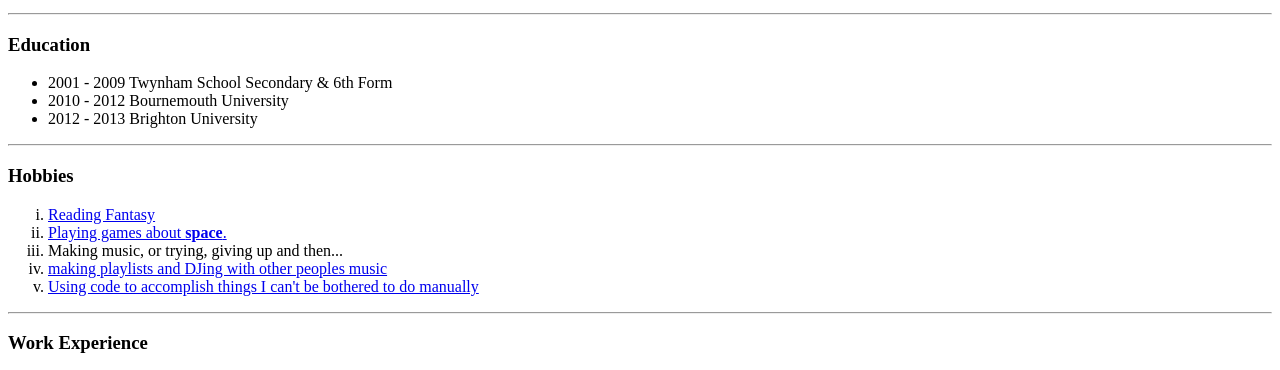
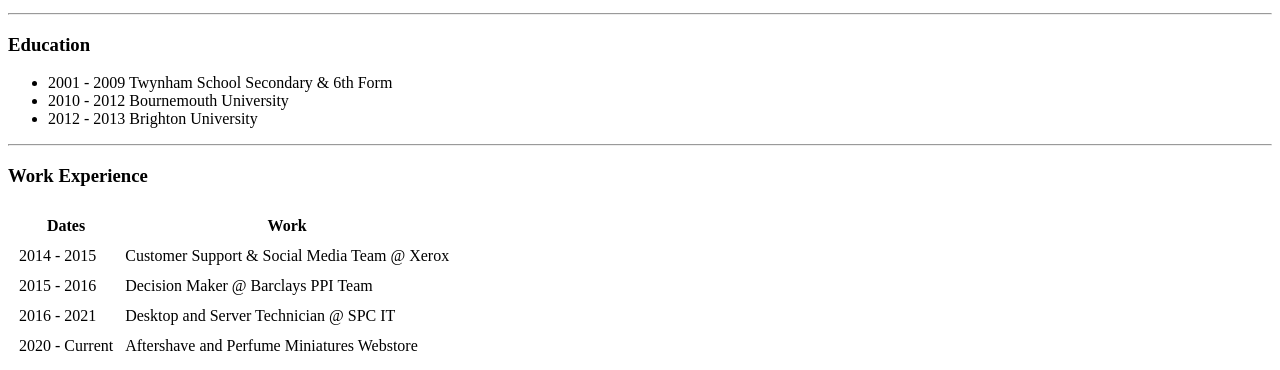
Before and after one commit to Joshjwood/cv, a plain HTML site: page index.html in a window 1280 px wide. Shown: the part 363-733 px from the top of the page. Drawn offline with Linux system fonts and the light colour scheme.

Commit message:
Update index.html

```diff
--- a/index.html
+++ b/index.html
@@ -3,10 +3,13 @@
     <head>
         <meta charset="utf-8">
         <title>Joshua Wood's Personal Site</title>
+        <link rel="stylesheet" href="css/styles.css">
+
     </head>
     <body>
             <img src="Josh on Teide.png" alt="Josh on Mount Teide" width="250" height="250">
         <h1>Joshua Wood's Personal Site</h1>
+
         <p>Literally just trying to get by, and keep warm, what else is there in this right wing hellscape?</p>
         <hr>
         <h3>Education</h3>
@@ -15,15 +18,6 @@
         <li>2010 - 2012 Bournemouth University</li>
         <li>2012 - 2013 Brighton University</li>
         </ul>
-            <hr>
-        <h3>Hobbies</h3>
-        <ol type="i">
-            <li><a href="https://www.goodreads.com/review/list/36883332-josh-wood?shelf=%23ALL%23">Reading Fantasy</a></li>
-            <li><a href="https://steamcommunity.com/id/WaywardSon117/">Playing games about <strong>space</strong>.</a></li>
-            <li>Making music, or trying, giving up and then...</li>
-            <li><a href="https://soundcloud.com/orn-8">making playlists and DJing with other peoples music</a></li>
-            <li><a href="https://github.com/Joshjwood">Using code to accomplish things I can't be bothered to do manually</a></li>
-        </ol>
             <hr>
         <h3>Work Experience</h3>
         <table cellspacing="10">
@@ -75,5 +69,6 @@
         </table></td></tr>
         </table>
     <a href="Contact.html">Contact Details</a>
+    <a href="Hobbies.html">Hobbies</a>
     </body>
 </html>
```
